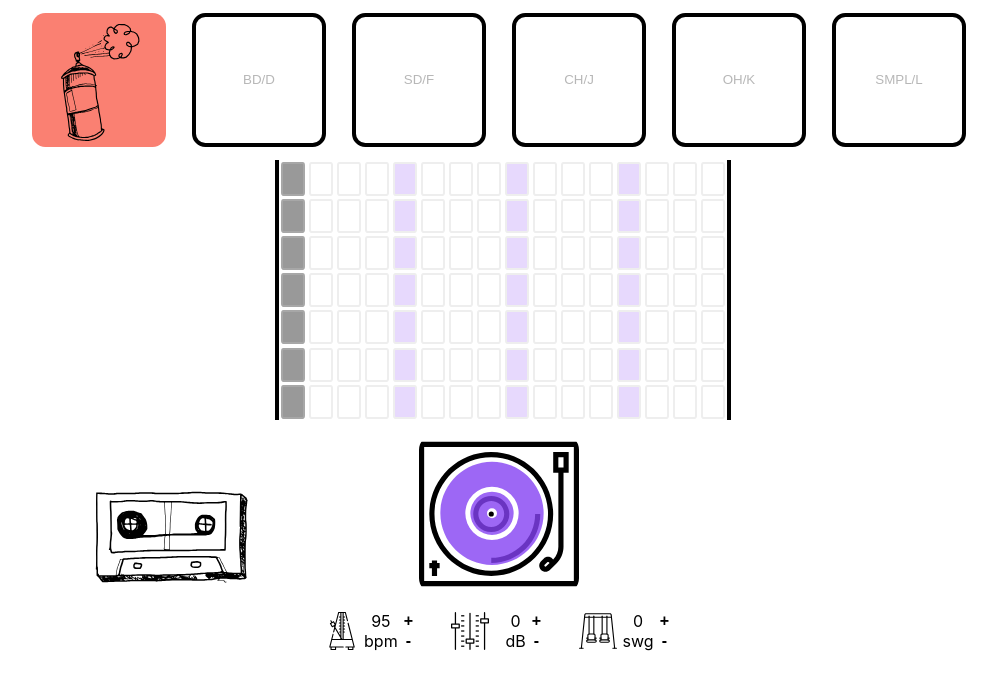
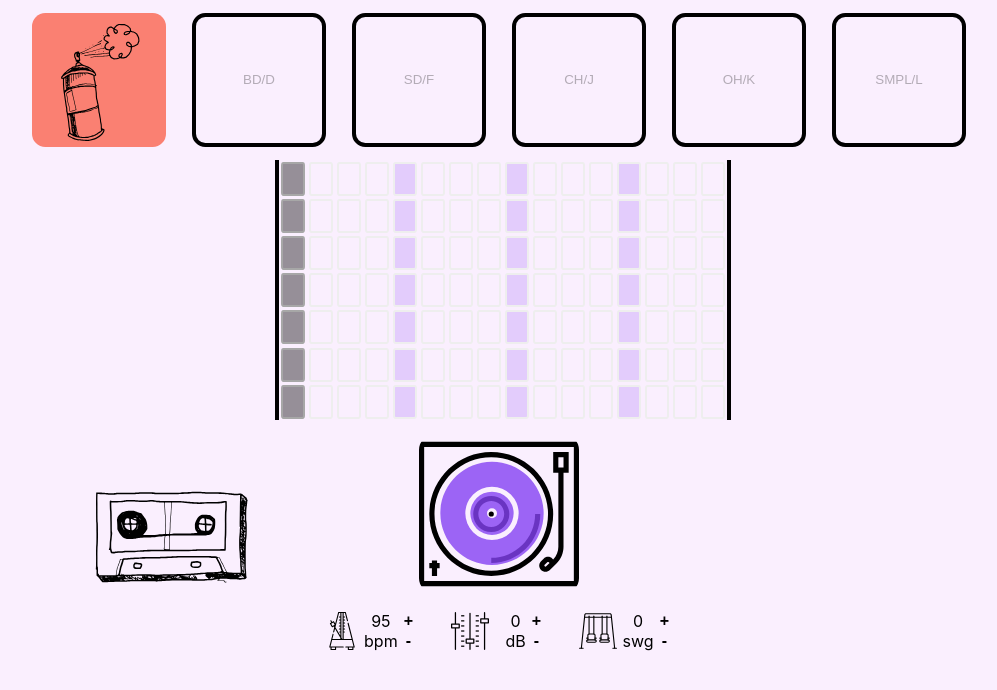
Before and after one commit to JakubJureczko/drum-seq, a React (Create React App) app: page / in a window 1280 px wide. Shown: the top 690 px of the page, without its empty margins (141-1138 px from the left). Built offline with nearby package versions, Linux system fonts and the light colour scheme; no server answers.

Commit message:
new background

```diff
--- a/src/index.css
+++ b/src/index.css
@@ -8,6 +8,7 @@ body {
 
   /* background-color: #cfcfcf6c; */
   /* background-color: #cfcfcf4d; */
+  background-color: 	rgba(225, 141, 250, 0.137);
 
 }
 
```
